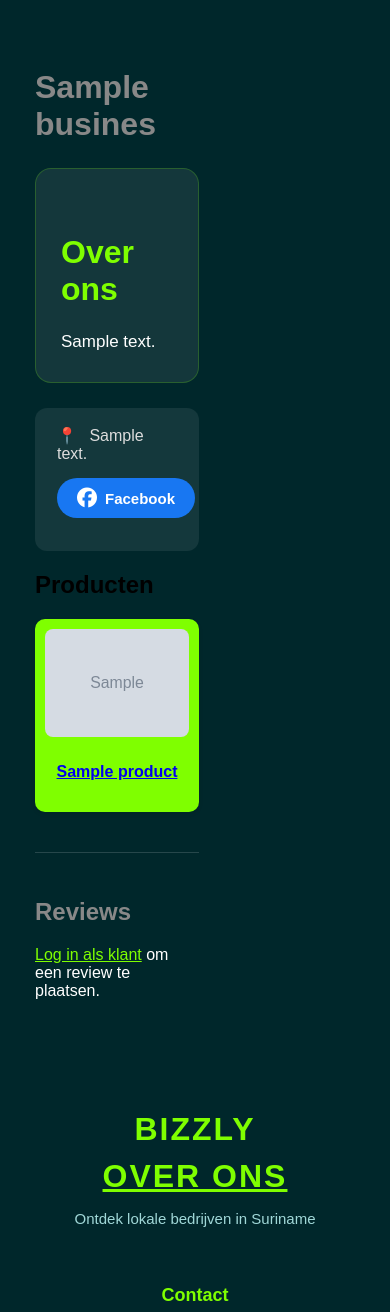
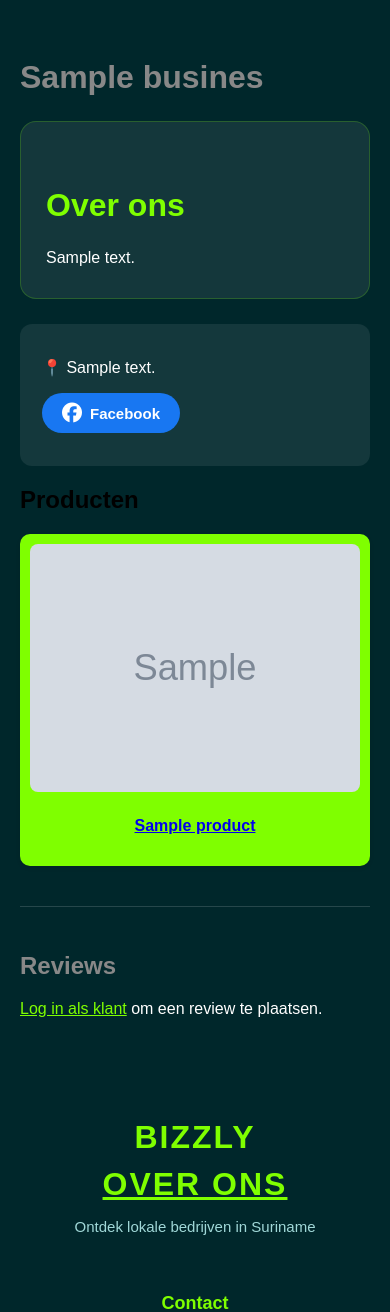
Before and after one commit to bizzlymarketing-su/Bizzly, a Flask app: page /business/1 in a window 390 px wide. Shown: the part 327-1639 px from the top of the page. Run offline with Flask 3, Linux system fonts and the light colour scheme; tables that the repository leaves empty hold one stand-in row (values such as "Sample post"); grey boxes marked "Sample" are stand-in pictures.

Commit message:
verbeterd business-description box

```diff
--- a/static/style.css
+++ b/static/style.css
@@ -1051,56 +1051,45 @@ body {
 /* ==================== BUSINESS DESCRIPTION ==================== */
 
 .business-description-box {
-    background-color: rgba(255, 255, 255, 0.08);   /* doorschijnend wit */
+    background-color: rgba(255, 255, 255, 0.08);
     border-radius: 16px;
     padding: 25px;
     margin: 25px 0;
-    border: 1px solid rgba(127, 255, 0, 0.2);     /* lichte groene rand */
-}
-
-.section-title {
-    color: #7fff00;
-    font-size: 24px;
-    margin-bottom: 15px;
-    font-weight: 600;
+    border: 1px solid rgba(127, 255, 0, 0.2);
+    width: 100%;
+    box-sizing: border-box;
 }
 
 .business-description {
     color: #ffffff;
     font-size: 17px;
-    line-height: 1.7;           /* maakt de tekst makkelijker leesbaar */
+    line-height: 1.75;
     margin: 0;
 }
 
-/* Adres box */
-.address-box {
-    background-color: rgba(255, 255, 255, 0.08);
-    border-radius: 12px;
-    padding: 18px 22px;
-    margin: 20px 0;
-    display: inline-block;
-}
-
-.address-box p {
-    margin: 0;
-    color: #ddd;
-    font-size: 16px;
-}
-
-.address-box .icon {
-    color: #7fff00;
-    margin-right: 8px;
-}
-
-/* Extra mooie touch voor de hele info-sectie */
-.info-section {
-    width: 60%;
-    padding: 35px;
-    background-color: #00272b;
-    overflow-y: auto;
-    text-align: left;
-    box-sizing: border-box;
-}
+/* ==================== MOBIEL ==================== */
+@media (max-width: 768px) {
+    .business-description-box {
+        padding: 20px;
+        margin: 20px 0;
+        border-radius: 14px;
+    }
+
+    .business-description {
+        font-size: 16px;
+        line-height: 1.8;
+    }
+
+    .info-section {
+        padding: 25px 20px;
+    }
+
+    .product-gallery {
+        grid-template-columns: repeat(auto-fit, minmax(140px, 1fr));
+        gap: 12px;
+    }
+}
+
 
 /* ==================== MODERNE FOOTER ==================== */
 
--- a/templates/business.html
+++ b/templates/business.html
@@ -32,7 +32,7 @@
         <h1>{{ business.name }}</h1>
 
         <!-- === Mooie Bedrijfsbeschrijving === -->
-        <div class="business-description-box" style="width:100%; box-sizing:border-box;">
+        <div class="business-description-box">
             <h2 class="section-title">Over ons</h2>
             <p class="business-description">
                 {{ business.description }}
```
